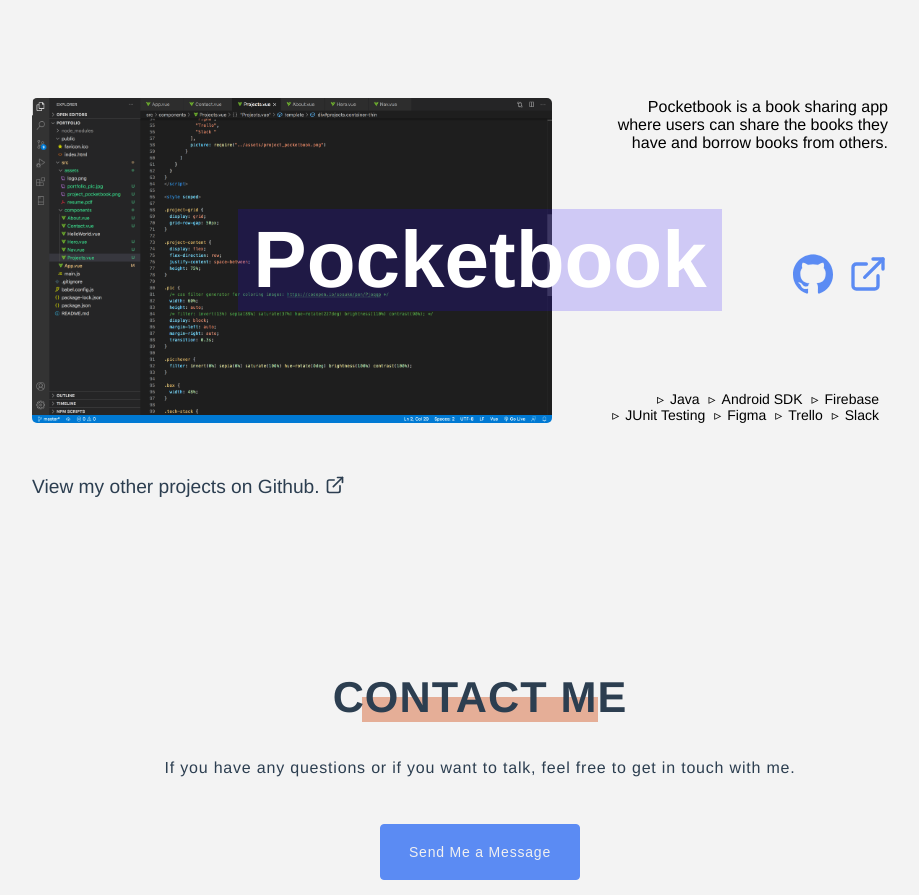
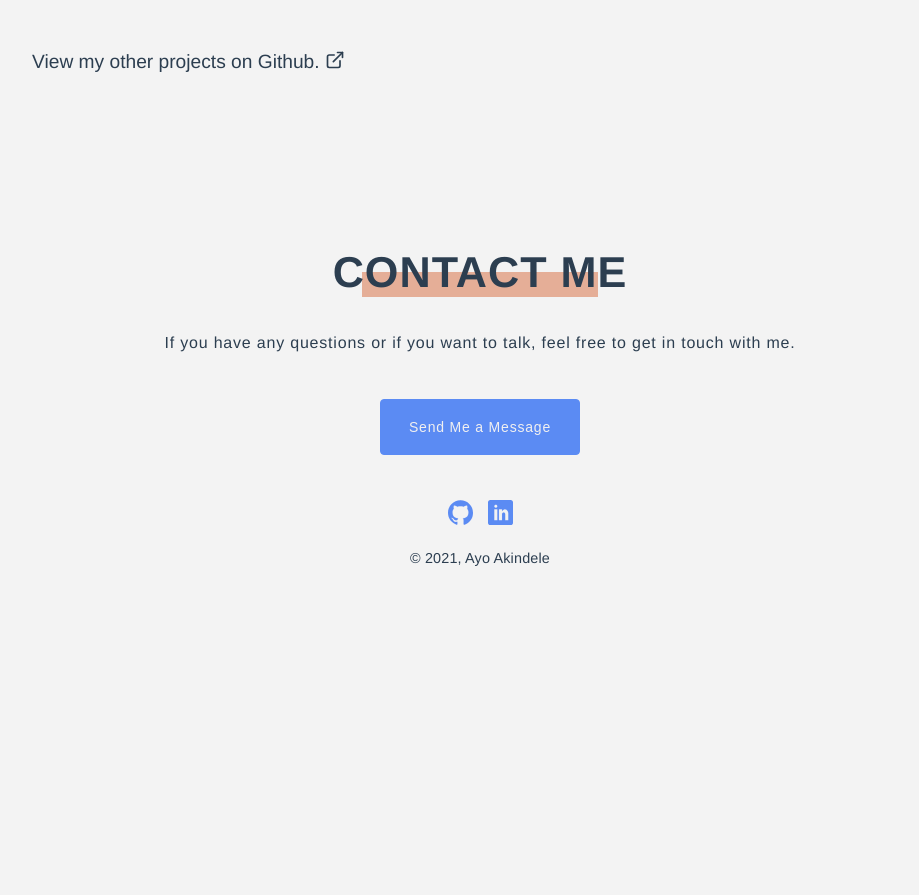
Before and after one commit to aakindel/portfolio, a Vue app: page / in a window 1280 px wide. Shown: the part 2182-3077 px from the top of the page, without its empty margins (160-1079 px from the left). After the commit the page ends 2776 px from the top, so only its background shows below. Built offline with nearby package versions, Linux system fonts and the light colour scheme.

Commit message:
add resume

```diff
--- a/src/components/Projects.vue
+++ b/src/components/Projects.vue
@@ -62,25 +62,25 @@ export default {
           links: [
             { type: 'github', target: 'https://github.com/CMPUT301F20T09/PocketBook' }
           ]
-        },
-        {
-          name: 'Pocketbook',
-          description: 'Pocketbook is a book sharing app where users can share the books they have and borrow books from others.',
-          techStack: [
-            'Java',
-            'Android SDK',
-            'Firebase',
-            'JUnit Testing',
-            'Figma',
-            'Trello',
-            'Slack '
-          ],
-          picture: require('../assets/project_code.png'),
-          links: [
-            { type: 'github', target: 'https://github.com/CMPUT301F20T09/PocketBook' },
-            { type: 'external', target: 'https://github.com/CMPUT301F20T09/PocketBook' }
-          ]
         }
+        // {
+        //   name: 'Pocketbook',
+        //   description: 'Pocketbook is a book sharing app where users can share the books they have and borrow books from others.',
+        //   techStack: [
+        //     'Java',
+        //     'Android SDK',
+        //     'Firebase',
+        //     'JUnit Testing',
+        //     'Figma',
+        //     'Trello',
+        //     'Slack '
+        //   ],
+        //   picture: require('../assets/project_code.png'),
+        //   links: [
+        //     { type: 'github', target: 'https://github.com/CMPUT301F20T09/PocketBook' },
+        //     { type: 'external', target: 'https://github.com/CMPUT301F20T09/PocketBook' }
+        //   ]
+        // }
       ]
     }
   },
```
Also changed, not shown: 1 other file (tests, documents, lock files or other folders).
